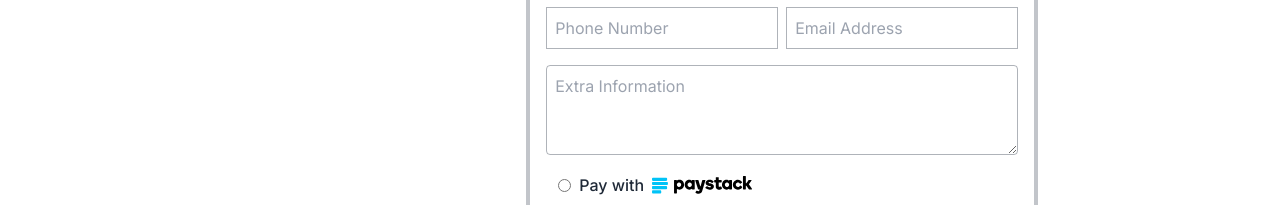
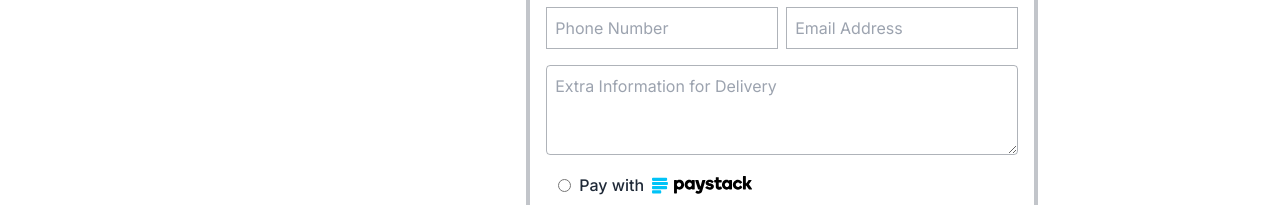
Before and after one commit to AbuSantos/eCommerce, a Next.js app: page /checkout in a window 1280 px wide. Shown: the part 579-784 px from the top of the page. Built offline with nearby package versions, Linux system fonts and the light colour scheme.

Commit message:
updated the text area

```diff
--- a/components/AddressForm.tsx
+++ b/components/AddressForm.tsx
@@ -168,13 +168,12 @@ const AddressForm = () => {
                     <div className="grid grid-cols-2 gap-4 mt-4">
                         <div className="col-span-2">
                             <textarea
-                                Extra Information
-                                placeholder='Extra Information'
+                                placeholder='Extra Information for Delivery'
                                 id="extraInformation"
                                 name="extraInformation"
                                 value={formData.extraInformation}
                                 onChange={handleChange}
-                                rows="3"
+                                rows={3}
                                 className="w-full p-2 border border-gray-700 border-opacity-40 rounded  focus:outline-none bg-transparent text-sm md:text-base"
                             />
                         </div>
```
